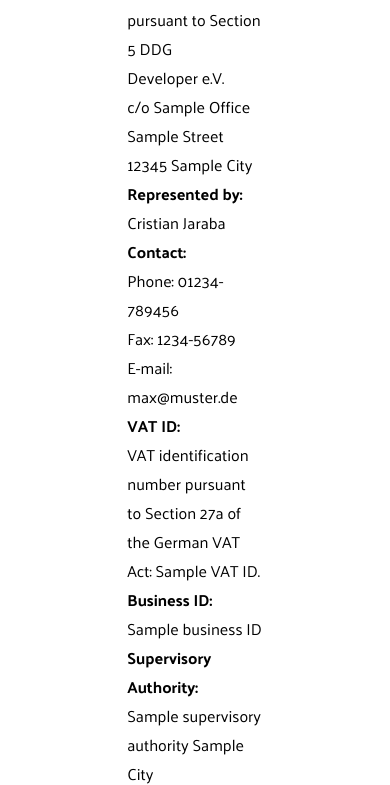
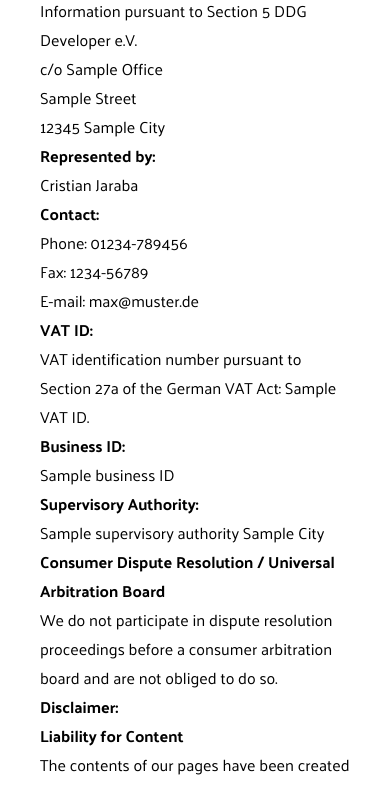
Before and after one commit to cristianjaraba/BestellApp, a plain HTML site: page imprint.html in a window 390 px wide. Shown: the part 162-947 px from the top of the page. Drawn offline with Linux system fonts and the light colour scheme; a web font is replaced by a local one.

Commit message:
feat: add responsive imprint

```diff
--- a/imprint.html
+++ b/imprint.html
@@ -32,10 +32,8 @@
     <script src="./script.js"></script>
 </head>
 
-<body>
-
-    <body>
-        <header>
+<body class="imprint-body">
+        <header class="imprint-header">
             <div class="logo-container">
                 <img class="header-media" src="./assets/icons/bestell-app-logo.svg" alt="Icon einer Tüte">
                 <div class="header-text">
@@ -46,7 +44,7 @@
             <img class="menu-icon" src="./assets/icons/dehaze.svg" alt="3 horizontal lines">
         </header>
 
-        <main>
+        <main class="imprint-main">
             <section class="imprint">
                 <h1>Imprint</h1>
                 <p>Information pursuant to Section 5 DDG</p>
@@ -155,7 +153,7 @@
                 </p>
             </section>
         </main>
-        <footer>
+        <footer class="imprint-footer">
             <ul>
                 <li><a href="#">Imprint</a></li>
                 <li><a href="#">Cookie Preferences</a></li>
--- a/styles/imprint.css
+++ b/styles/imprint.css
@@ -1,8 +1,25 @@
 .imprint{
     font-size: 16px;
     font-family: 'Palanquin';
-    padding-left: max(calc(50% - 720px), 140px);
-    padding-right: max(calc(50% - 720px), 140px);
-    padding-bottom: 10px;
-    padding-top: 10px;
+    padding-left: 40px;
+    padding-right: 40px;
+    padding-bottom: 20px;
+    padding-top: 20px;
 }
+.imprint-body {
+    height: 100%;
+    margin: 0;
+}
+
+.imprint-body {
+    display: flex;
+    flex-direction: column;
+    min-height: calc(100vh - 160px);
+}
+
+.imprint-main {
+    flex: 1;
+}
+.imprint h1{
+    margin-bottom: 10px;
+}
--- a/styles/responsive.css
+++ b/styles/responsive.css
@@ -28,6 +28,11 @@
 }
 
 @media (min-width: 769px) and (max-width: 1279px) {
+    .imprint {
+        padding-left: max(calc(50% - 720px), 140px);
+        padding-right: max(calc(50% - 720px), 140px);
+    }
+
     .buy-now-btn {
         width: 60%;
     }
@@ -50,6 +55,11 @@
 
 
 @media (min-width: 1280px) {
+    .imprint {
+        padding-left: max(calc(50% - 720px), 140px);
+        padding-right: max(calc(50% - 720px), 140px);
+    }
+
     .buy-now-btn {
         width: 80%;
     }
```
